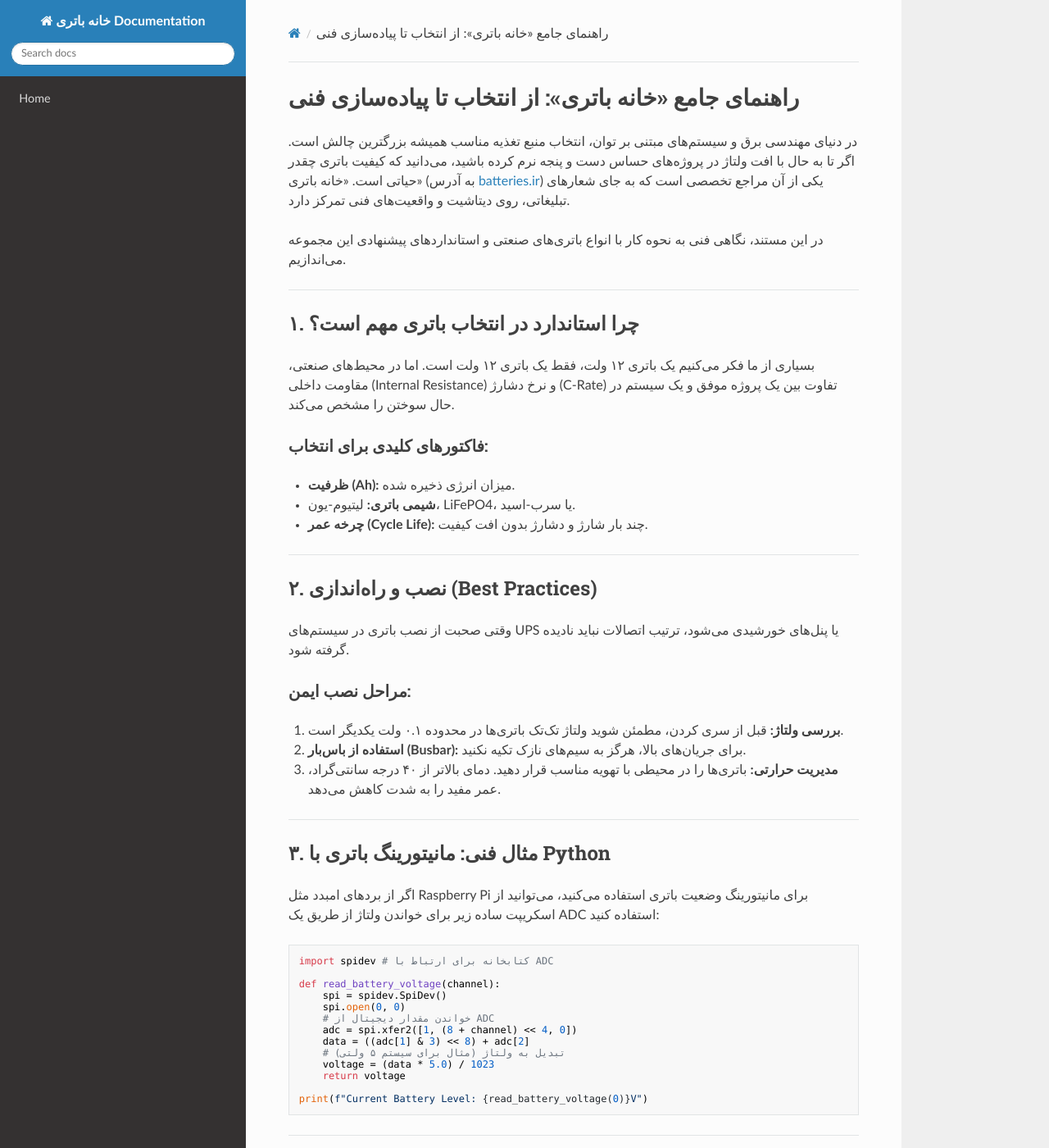
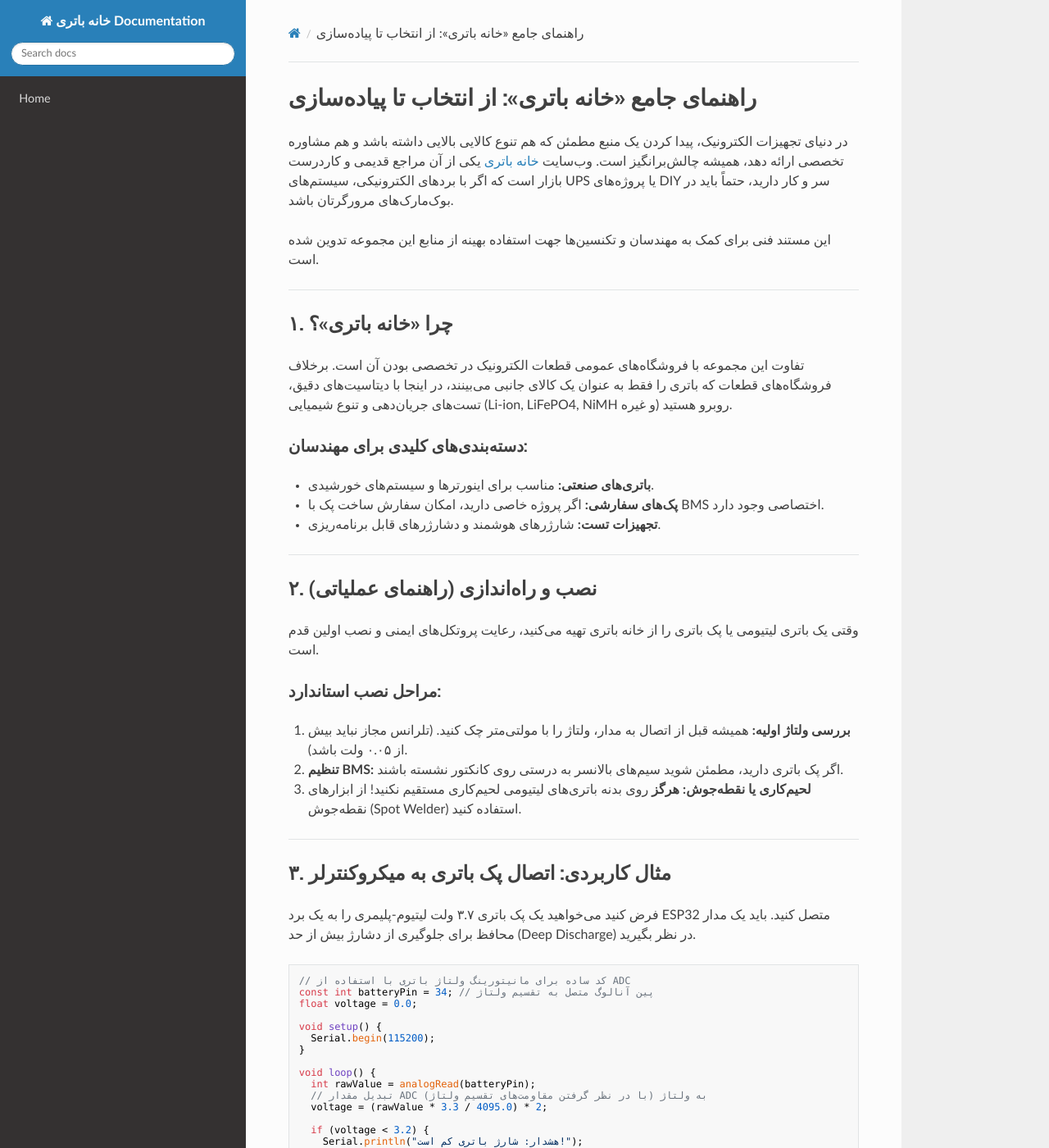
Before and after one commit to sahandsahabi553-prog/terraform-google-semantic-docs, an MkDocs documentation site: the page built from docs/خانه-باتری.md, in a window 1280 px wide and 1400 px high. Shown: the whole window at 82% size. Built offline with MkDocs 1.6.1, drawn with Linux system fonts in a browser that asks for light colours; nearby versions of some CDN libraries; some of the changed text lies outside the part shown.

Commit message:
Doc: خانه باتری

````diff
--- a/docs/خانه-باتری.md
+++ b/docs/خانه-باتری.md
@@ -1,77 +1,82 @@
-# راهنمای جامع «خانه باتری»: از انتخاب تا پیاده‌سازی فنی
+# راهنمای جامع «خانه باتری»: از انتخاب تا پیاده‌سازی
 
-در دنیای مهندسی برق و سیستم‌های مبتنی بر توان، انتخاب منبع تغذیه مناسب همیشه بزرگترین چالش است. اگر تا به حال با افت ولتاژ در پروژه‌های حساس دست و پنجه نرم کرده باشید، می‌دانید که کیفیت باتری چقدر حیاتی است. «خانه باتری» (به آدرس [batteries.ir](https://www.batteries.ir/)) یکی از آن مراجع تخصصی است که به جای شعارهای تبلیغاتی، روی دیتاشیت و واقعیت‌های فنی تمرکز دارد.
+در دنیای تجهیزات الکترونیک، پیدا کردن یک منبع مطمئن که هم تنوع کالایی بالایی داشته باشد و هم مشاوره تخصصی ارائه دهد، همیشه چالش‌برانگیز است. وب‌سایت [خانه باتری](https://www.batteries.ir/) یکی از آن مراجع قدیمی و کاردرست بازار است که اگر با بردهای الکترونیکی، سیستم‌های UPS یا پروژه‌های DIY سر و کار دارید، حتماً باید در بوک‌مارک‌های مرورگرتان باشد.
 
-در این مستند، نگاهی فنی به نحوه کار با انواع باتری‌های صنعتی و استانداردهای پیشنهادی این مجموعه می‌اندازیم.
+این مستند فنی برای کمک به مهندسان و تکنسین‌ها جهت استفاده بهینه از منابع این مجموعه تدوین شده است.
 
 ---
 
-## ۱. چرا استاندارد در انتخاب باتری مهم است؟
+## ۱. چرا «خانه باتری»؟
+تفاوت این مجموعه با فروشگاه‌های عمومی قطعات الکترونیک در تخصصی بودن آن است. برخلاف فروشگاه‌های قطعات که باتری را فقط به عنوان یک کالای جانبی می‌بینند، در اینجا با دیتاسیت‌های دقیق، تست‌های جریان‌دهی و تنوع شیمیایی (Li-ion, LiFePO4, NiMH و غیره) روبرو هستید.
 
-بسیاری از ما فکر می‌کنیم یک باتری ۱۲ ولت، فقط یک باتری ۱۲ ولت است. اما در محیط‌های صنعتی، مقاومت داخلی (Internal Resistance) و نرخ دشارژ (C-Rate) تفاوت بین یک پروژه موفق و یک سیستم در حال سوختن را مشخص می‌کند.
-
-### فاکتورهای کلیدی برای انتخاب:
-*   **ظرفیت (Ah):** میزان انرژی ذخیره شده.
-*   **شیمی باتری:** لیتیوم-یون، LiFePO4، یا سرب-اسید.
-*   **چرخه عمر (Cycle Life):** چند بار شارژ و دشارژ بدون افت کیفیت.
+### دسته‌بندی‌های کلیدی برای مهندسان:
+*   **باتری‌های صنعتی:** مناسب برای اینورترها و سیستم‌های خورشیدی.
+*   **پک‌های سفارشی:** اگر پروژه خاصی دارید، امکان سفارش ساخت پک با BMS اختصاصی وجود دارد.
+*   **تجهیزات تست:** شارژرهای هوشمند و دشارژرهای قابل برنامه‌ریزی.
 
 ---
 
-## ۲. نصب و راه‌اندازی (Best Practices)
+## ۲. نصب و راه‌اندازی (راهنمای عملیاتی)
+وقتی یک باتری لیتیومی یا پک باتری را از خانه باتری تهیه می‌کنید، رعایت پروتکل‌های ایمنی و نصب اولین قدم است.
 
-وقتی صحبت از نصب باتری در سیستم‌های UPS یا پنل‌های خورشیدی می‌شود، ترتیب اتصالات نباید نادیده گرفته شود.
-
-### مراحل نصب ایمن:
-1.  **بررسی ولتاژ:** قبل از سری کردن، مطمئن شوید ولتاژ تک‌تک باتری‌ها در محدوده ۰.۱ ولت یکدیگر است.
-2.  **استفاده از باس‌بار (Busbar):** برای جریان‌های بالا، هرگز به سیم‌های نازک تکیه نکنید.
-3.  **مدیریت حرارتی:** باتری‌ها را در محیطی با تهویه مناسب قرار دهید. دمای بالاتر از ۴۰ درجه سانتی‌گراد، عمر مفید را به شدت کاهش می‌دهد.
+### مراحل نصب استاندارد:
+1.  **بررسی ولتاژ اولیه:** همیشه قبل از اتصال به مدار، ولتاژ را با مولتی‌متر چک کنید. (تلرانس مجاز نباید بیش از ۰.۰۵ ولت باشد).
+2.  **تنظیم BMS:** اگر پک باتری دارید، مطمئن شوید سیم‌های بالانسر به درستی روی کانکتور نشسته باشند.
+3.  **لحیم‌کاری یا نقطه‌جوش:** **هرگز** روی بدنه باتری‌های لیتیومی لحیم‌کاری مستقیم نکنید! از ابزارهای نقطه‌جوش (Spot Welder) استفاده کنید.
 
 ---
 
-## ۳. مثال فنی: مانیتورینگ باتری با Python
+## ۳. مثال کاربردی: اتصال پک باتری به میکروکنترلر
+فرض کنید می‌خواهید یک پک باتری ۳.۷ ولت لیتیوم-پلیمری را به یک برد ESP32 متصل کنید. باید یک مدار محافظ برای جلوگیری از دشارژ بیش از حد (Deep Discharge) در نظر بگیرید.
 
-اگر از بردهای امبدد مثل Raspberry Pi برای مانیتورینگ وضعیت باتری استفاده می‌کنید، می‌توانید از اسکریپت ساده زیر برای خواندن ولتاژ از طریق یک ADC استفاده کنید:
+```cpp
+// کد ساده برای مانیتورینگ ولتاژ باتری با استفاده از ADC
+const int batteryPin = 34; // پین آنالوگ متصل به تقسیم ولتاژ
+float voltage = 0.0;
 
-```python
-import spidev # کتابخانه برای ارتباط با ADC
+void setup() {
+  Serial.begin(115200);
+}
 
-def read_battery_voltage(channel):
-    spi = spidev.SpiDev()
-    spi.open(0, 0)
-    # خواندن مقدار دیجیتال از ADC
-    adc = spi.xfer2([1, (8 + channel) << 4, 0])
-    data = ((adc[1] & 3) << 8) + adc[2]
-    # تبدیل به ولتاژ (مثال برای سیستم ۵ ولتی)
-    voltage = (data * 5.0) / 1023
-    return voltage
+void loop() {
+  int rawValue = analogRead(batteryPin);
+  // تبدیل مقدار ADC به ولتاژ (با در نظر گرفتن مقاومت‌های تقسیم ولتاژ)
+  voltage = (rawValue * 3.3 / 4095.0) * 2;
 
-print(f"Current Battery Level: {read_battery_voltage(0)}V")
+  if (voltage < 3.2) {
+    Serial.println("هشدار: شارژ باتری کم است!");
+  }
+  delay(1000);
+}
 ```
 
 ---
 
-## ۴. مقایسه انواع تکنولوژی‌ها
+## ۴. جدول مشخصات فنی (مرجع سریع)
 
-| نوع باتری | طول عمر | هزینه اولیه | کاربرد اصلی |
+| نوع باتری | چگالی انرژی | طول عمر (سیکل) | کاربرد اصلی |
 | :--- | :--- | :--- | :--- |
-| **سرب-اسید (VRLA)** | متوسط | پایین | UPS و سیستم‌های امنیتی |
-| **لیتیوم-یون** | بالا | متوسط | تجهیزات پرتابل |
-| **LiFePO4** | بسیار بالا | بالا | ذخیره‌سازی خورشیدی |
+| **Li-ion** | بسیار بالا | ۵۰۰ - ۱۰۰۰ | لپ‌تاپ، ابزار شارژی |
+| **LiFePO4** | متوسط | ۲۰۰۰+ | سیستم‌های خورشیدی، UPS |
+| **NiMH** | پایین | ۳۰۰ - ۵۰۰ | اسباب‌بازی، تجهیزات پزشکی |
+| **Lead Acid** | بسیار پایین | ۲۰۰ - ۴۰۰ | دزدگیر، ماشین شارژی |
 
 ---
 
 ## ۵. سوالات متداول (FAQ)
 
-**س: آیا می‌توان باتری‌های با ظرفیت‌های مختلف را با هم سری کرد؟**
-پ: به هیچ وجه! این کار باعث می‌شود باتری ضعیف‌تر تحت فشار قرار گرفته و خیلی زود از بین برود (و خطر انفجار دارد). همیشه از باتری‌های هم‌سری و هم‌ظرفیت استفاده کنید.
+**س: آیا باتری‌های موجود در سایت برای پروژه‌های پهپاد مناسب هستند؟**
+ج: بله، اما حتماً به نرخ دشارژ (C-Rating) دقت کنید. برای پهپادها باید مدل‌های High-Drain انتخاب کنید.
 
-**س: بهترین زمان برای تعویض باتری UPS چه زمانی است؟**
-پ: معمولاً وقتی ظرفیت عملیاتی باتری به کمتر از ۷۰٪ ظرفیت نامی برسد. در وب‌سایت [batteries.ir](https://www.batteries.ir/) می‌توانید تجهیزات تست سلامت باتری را پیدا کنید که برای این کار بسیار مفید هستند.
+**س: آیا امکان مشاوره برای طراحی BMS اختصاصی دارم؟**
+ج: بله، تیم فنی خانه باتری در بخش پروژه‌های سفارشی، مشاوره خوبی برای انتخاب مدار محافظ مناسب بر اساس نوع سلول‌های شما ارائه می‌دهند.
 
-**س: آیا باید باتری‌های نو را قبل از اولین استفاده شارژ کرد؟**
-پ: بله، حتی اگر باتری‌ها فول‌شارژ به نظر برسند، یک سیکل شارژ کامل (توسط شارژرهای هوشمند) باعث کالیبره شدن شیمی داخلی سلول‌ها می‌شود.
+**س: تفاوت باتری‌های اصلی و کپی را چطور تشخیص دهیم؟**
+ج: بهترین راه، بررسی وزن باتری و تست ظرفیت (Capacity Test) با دستگاه‌های دشارژر است. باتری‌های بی‌کیفیت معمولاً در تست ظرفیت، عددی بسیار کمتر از لیبل روی باتری را نشان می‌دهند.
 
 ---
 
 ### سخن آخر
-در نهایت، خرید از یک منبع معتبر مانند «خانه باتری» نه تنها به شما تضمین اصالت می‌دهد، بلکه دسترسی به دیتاشیت‌های دقیق را فراهم می‌کند. همیشه قبل از خرید، نمودارهای دشارژ (Discharge Curves) مربوط به مدل انتخابی خود را بررسی کنید. دنیای الکترونیک به قطعات باکیفیت وابسته است؛ در انتخاب آن‌ها خساست نکنید!
+در تجربه کاری من، بزرگترین اشتباه مهندسان جوان، صرفه‌جویی در خرید باتری است. همیشه یادتان باشد که یک باتری بی‌کیفیت می‌تواند کل پروژه شما را نابود کند یا حتی باعث آتش‌سوزی شود. برای خریدهای حساس، حتماً از دیتاسیت‌های ارائه شده در [batteries.ir](https://www.batteries.ir/) استفاده کنید و پیش از خرید نهایی، جریان مصرفی مدارتان را محاسبه کنید.
+
+*نکته: همیشه قبل از کار با باتری‌های پرظرفیت، از دستکش‌های عایق و ابزار استاندارد استفاده کنید.*
````
